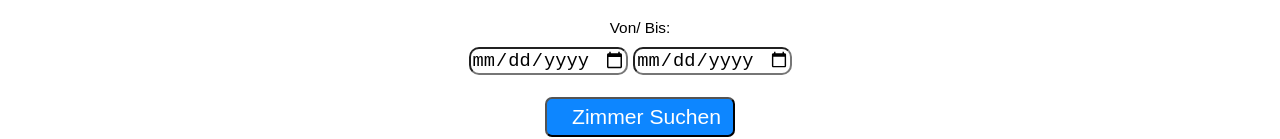
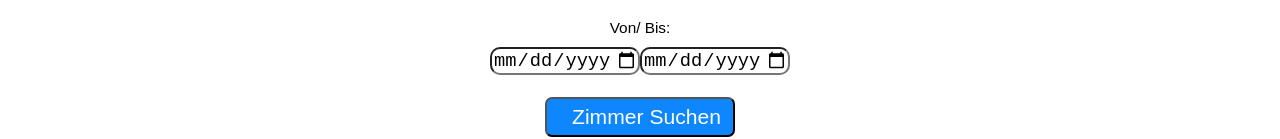
Before and after one commit to bauchbeinePo/MySite, a website: page Website/ZimmerSuchen/zimmerSuchen.html in a window 1280 px wide. Shown: the part 387-526 px from the top of the page. Drawn offline with Linux system fonts and the light colour scheme.

Commit message:
alignment in Zimmer Suchen Zeitraum

```diff
--- a/Website/ZimmerSuchen/zimmerSuchen.css
+++ b/Website/ZimmerSuchen/zimmerSuchen.css
@@ -119,3 +119,10 @@ select{
     flex: 1;
     width: 45%;
 }
+
+
+#zeitraum{
+    display: flex;
+    justify-content: space-between;
+    width: 300px;
+}
--- a/Website/ZimmerSuchen/zimmerSuchen.html
+++ b/Website/ZimmerSuchen/zimmerSuchen.html
@@ -40,7 +40,7 @@
 
         <label for="" id="vonBis">Von/ Bis:</label>
 
-        <div>
+        <div id="zeitraum">
             <input type="date" id="vonTag" required>
             <input type="date" id="bisTag" required>
         </div>
```
